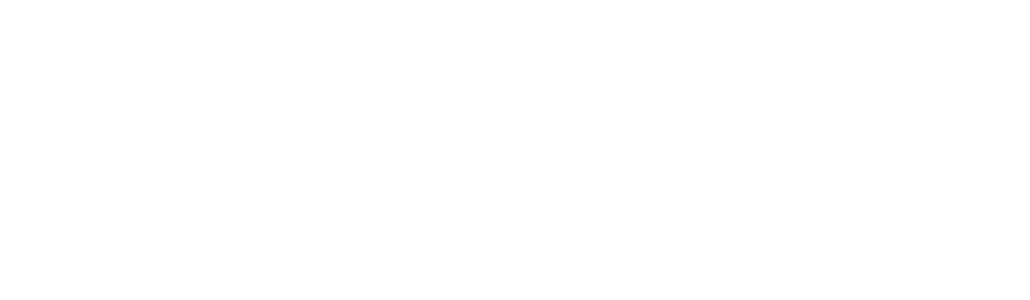
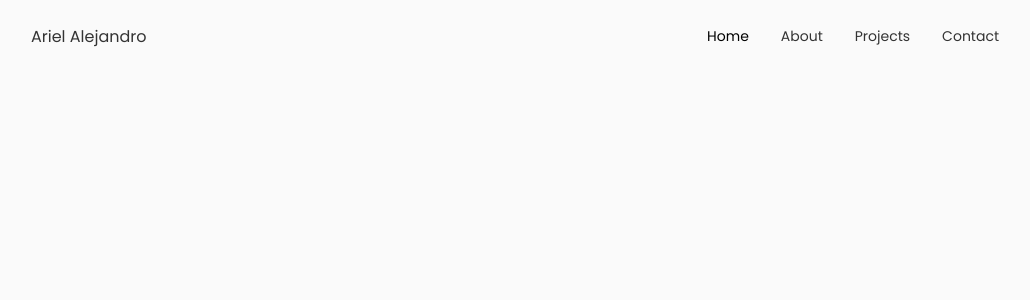
Before and after one commit to lobato-code/portfolio_v2, a React (Create React App) app: page / in a window 1280 px wide. Shown: the top 300 px of the page, without its empty margins (125-1155 px from the left). Built offline with nearby package versions, Linux system fonts and the light colour scheme.

Commit message:
Navigation working

```diff
--- a/package.json
+++ b/package.json
@@ -8,6 +8,7 @@
     "@testing-library/user-event": "^13.5.0",
     "react": "^18.2.0",
     "react-dom": "^18.2.0",
+    "react-icons": "^4.10.1",
     "react-scripts": "5.0.1",
     "web-vitals": "^2.1.4"
   },
--- a/src/App.css
+++ b/src/App.css
@@ -4,30 +4,30 @@
 
 /* ========================= CSS VARIBLES ========================= */
 
-:root{
-    --header-heigth :3em;
+:root {
+  --header-height: 3rem;
 
   /* ============= Colors ============ */
   /* Color mode HSL(hue,saturation, lightness */
-    --hue:0%;
-    --sat:0%:
-    --title-color: hsl(var(--hue), var(--sat),20%);
-    --title-color-dark: hsl(var(--hue), var(--sat),0%);
-    --text-color: hsl(var(--hue), var(--sat),46%);
-    --body-color:hsl(var(--hue), var(--sat),98%);
+  --hue: 0;
+  --sat: 0%;
+  --title-color: hsl(var(--hue), var(--sat), 20%);
+  --title-color-dark: hsl(var(--hue), var(--sat), 0%);
+  --text-color: hsl(var(--hue), var(--sat), 46%);
+  --body-color: hsl(var(--hue), var(--sat), 98%);
   --container-color: #fff;
 
   /* ============= Font and typography ============ */
-    --body-font: 'Poppins', sans-serif;
+  --body-font: "Poppins", sans-serif;
   /* .5rem =8px | 1rem=16px */
   --big-font-size: 3.5rem;
   --h1-font-size: 2.25rem;
   --h2-font-size: 1.5rem;
   --h3-font-size: 1.25rem;
-    --normal-font-size:1rem;
-    --small-font-size:0.875rem;
-    --smaller-font-size:0.813rem;
-    --tiny-font-size:0.625rem;
+  --normal-font-size: 1rem;
+  --small-font-size: 0.875rem;
+  --smaller-font-size: 0.813rem;
+  --tiny-font-size: 0.625rem;
 
   /* ============= Font weight ============ */
   --font-normal: 400;
@@ -35,40 +35,38 @@
   --font-semi-bold: 600;
 
   /* ============= Margenes Bottom ============ */
-    --mb-0-25:0.25rem;
-    --mb-0-5:0.5rem;
-    --mb-0-75:0.75rem;
-    --mb-1:1rem;
-    --mb-1-5:1.5rem;
-    --mb-2:2rem;
-    --mb-2-5:2.5rem;
-    --mb-3:3rem;
+  --mb-0-25: 0.25rem;
+  --mb-0-5: 0.5rem;
+  --mb-0-75: 0.75rem;
+  --mb-1: 1rem;
+  --mb-1-5: 1.5rem;
+  --mb-2: 2rem;
+  --mb-2-5: 2.5rem;
+  --mb-3: 3rem;
 
   /* ============= z index ============ */
-    --z-tooltip:10;
-    --z-fixed:100;
-    --z-modal:1000;
-
+  --z-tooltip: 10;
+  --z-fixed: 100;
+  --z-modal: 1000;
 }
 
 /* Responsive typography */
 
-@media screen and(max-width: 992px){
-    :root{
-        --big-font-size:2.75rem;
-        --h1-font-size:1.5rem;
-        --h2-font-size:1.25rem;
-        --h3-font-size:1rem;
-        --normal-font-size:0.938rem;
-        --small-font-size:0.813rem;
-        --smaller-font-size:0.75rem;
-
+@media screen and(max-width: 992px) {
+  :root {
+    --big-font-size: 2.75rem;
+    --h1-font-size: 1.5rem;
+    --h2-font-size: 1.25rem;
+    --h3-font-size: 1rem;
+    --normal-font-size: 0.938rem;
+    --small-font-size: 0.813rem;
+    --smaller-font-size: 0.75rem;
   }
 }
 
 /* ========================= BASE ========================= */
 
-*{
+* {
   box-sizing: border-box;
   margin: 0;
   padding: 0;
@@ -77,88 +75,83 @@
 body,
 button,
 input,
-textarea{
+textarea {
   font-family: var(--body-font);
   font-size: var(--normal-font-size);
 }
 
-body{
+body {
   background-color: var(--body-color);
   color: var(--text-color);
 }
 
-h1,h2,h3{
+h1,
+h2,
+h3 {
   color: var(--title-color-dark);
   font-weight: var(--font-semi-bold);
 }
 
-ul{
+ul {
   list-style: none;
 }
 
-a{
+a {
   text-decoration: none;
 }
 
-
-button{
+button {
   cursor: pointer;
   border: none;
   outline: none;
 }
 
-img{
+img {
   max-width: 100%;
   height: auto;
 }
 
 /* ========================= REUSABLE CSS CLASES ========================= */
 
-.section{
+.section {
   padding: 6rem 0 2rem;
-
 }
 
-.section_title{
+.section_title {
   font-size: var(--h1-font-size);
   color: var(--title-color);
 }
 
-.section_subtitle{
+.section_subtitle {
   display: block;
   font-size: var(--small-font-size);
   margin-bottom: 4rem;
 }
 
 .section_title,
-.section_subtitle{
+.section_subtitle {
   text-align: center;
 }
 
-
-
-
 /* ========================= LAYOUT ========================= */
 
-.container{
+.container {
   max-width: 968px;
   margin-left: auto;
-
   margin-right: auto;
-
 }
 
-.grid{
+.grid {
   display: grid;
   gap: 1.5rem;
 }
 
-.flex{
+.flex {
   display: flex;
 }
 /* ========================= BUTTONS ========================= */
 
-.button{
+.button {
   display: inline-block;
   background-color: var(--title-color);
   color: var(--container-color);
@@ -167,40 +160,39 @@
   font-weight: var(--font-medium);
 }
 
-.button:hover{
+.button:hover {
   background-color: var(--title-color-dark);
-
 }
 
-.button_icon{
+.button_icon {
   margin-left: var(--mb-0-5);
-
 }
 
-.button--flex{
+.button--flex {
   display: inline-flex;
   align-items: center;
-
 }
-
-
 
 /* ========================= BREAKPOINTS ========================= */
 
 /* For large devices */
-@media screen and (max-width: 992px){
-
+@media screen and (max-width: 992px) {
+  .container {
+    margin-left: var(--mb-1-5);
+    margin-right: var(--mb-1-5);
+  }
 }
 
 /* For medium devices */
-@media screen and (max-width: 768px){
-
+@media screen and (max-width: 768px) {
 }
 
-@media screen and (max-width: 576px){
-
+@media screen and (max-width: 576px) {
 }
 /* For small devices */
-@media screen and (max-width: 350px){
-
+@media screen and (max-width: 350px) {
+  .container {
+    margin-left: var(--mb-1);
+    margin-right: var(--mb-1);
   }
+}
--- a/src/App.js
+++ b/src/App.js
@@ -1,7 +1,12 @@
 import "./App.css";
+import Header from "./components/header/Header";
 
 const App = () => {
-  return <div></div>;
+  return (
+    <>
+      <Header />
+    </>
+  );
 };
 
 export default App;
--- /dev/null
+++ b/src/components/header/Header.js
@@ -0,0 +1,59 @@
+import { useState } from "react";
+import "./header.css";
+import {
+  FaBars,
+  FaBuffer,
+  FaChevronDown,
+  FaHome,
+  FaTimes,
+  FaUserAlt,
+} from "react-icons/fa";
+import { VscSend } from "react-icons/vsc";
+function Header() {
+  const [open, setOpen] = useState(false);
+  return (
+    <header className="header">
+      <nav className="nav container">
+        <a href="index.html" className="nav__logo">
+          Ariel Alejandro
+        </a>
+        <div className={open ? "nav__menu show-menu" : "nav__menu"}>
+          <ul className="nav__list grid">
+            <li className="nav__item">
+              <a className="nav__link active-link" href="#home">
+                <FaHome className="nav__icon" />
+                Home
+              </a>
+            </li>
+            <li className="nav__item">
+              <a className="nav__link" href="#about">
+                <FaUserAlt className="nav__icon" />
+                About
+              </a>
+            </li>
+            <li className="nav__item">
+              <a className="nav__link" href="#projects">
+                <FaBuffer className="nav__icon" />
+                Projects
+              </a>
+            </li>
+            <li className="nav__item">
+              <a className="nav__link" href="#contact">
+                <VscSend className="nav__icon" />
+                Contact
+              </a>
+            </li>
+          </ul>
+          <div className="nav__close" onClick={() => setOpen(!open)}>
+            <FaChevronDown />
+          </div>
+        </div>
+        <div className="nav__toggle" onClick={() => setOpen(!open)}>
+          <FaBars />
+        </div>
+      </nav>
+    </header>
+  );
+}
+
+export default Header;
--- /dev/null
+++ b/src/components/header/header.css
@@ -0,0 +1,120 @@
+.header {
+  width: 100%;
+  position: fixed;
+  left: 0;
+  top: 0;
+  z-index: var(--z-fixed);
+  background-color: var(--body-color);
+}
+
+.nav {
+  height: calc(var(--header-height) + 1.5rem);
+  display: flex;
+  justify-content: space-between;
+  align-items: center;
+  column-gap: 1rem;
+}
+
+.nav__logo,
+.nav__toggle {
+  color: var(--title-color);
+  font-weight: var(--font-medium);
+}
+
+.nav__list {
+  display: flex;
+  column-gap: 2rem;
+}
+
+.nav__link {
+  display: flex;
+  flex-direction: column;
+  align-items: center;
+  font-size: var(--small-font-size);
+  color: var(--title-color);
+  font-weight: var(--font-medium);
+  transition: 0.3s;
+}
+
+.nav__icon,
+.nav__close,
+.nav__toggle {
+  display: none;
+}
+
+.active-link,
+.nav__link:hover {
+  color: var(--title-color-dark);
+}
+
+/* ========================= BREAKPOINTS ========================= */
+@media screen and (max-width: 768px) {
+  .header {
+    top: initial;
+    bottom: 0;
+  }
+
+  .nav {
+    height: var(--header-height);
+  }
+
+  .nav__menu {
+    position: fixed;
+    bottom: -40%;
+    left: 0;
+    width: 100%;
+    background-color: var(--body-color);
+    padding: 2rem 1.5rem 4rem;
+    box-shadow: 0px -1px 4px rgba(0, 0, 0, 0.15);
+    border-radius: 1.5rem 1.5rem 0 0;
+    transition: 0.3s;
+  }
+
+  .show-menu {
+    bottom: 0;
+  }
+
+  .nav__list {
+    display: grid;
+    grid-template-columns: repeat(4, 1fr);
+    gap: 2rem;
+  }
+
+  .nav__icon {
+    font-size: 1.2rem;
+  }
+
+  .nav__toggle {
+    font-size: 1.1rem;
+    cursor: pointer;
+  }
+
+  .nav__close {
+    position: absolute;
+    right: 1.3rem;
+    bottom: 0.5rem;
+    font-size: 1.5rem;
+    cursor: pointer;
+    color: var(--title-color);
+  }
+
+  .nav__close:hover {
+    color: var(--title-color-dark);
+  }
+
+  .nav__icon,
+  .nav__close,
+  .nav__toggle {
+    display: block;
+  }
+}
+
+@media screen and (max-width: 350px) {
+  .nav__menu {
+    padding: 2rem 0.25rem 4rem;
+  }
+
+  .nav__list {
+    gap: 0;
+  }
+}
```
Also changed, not shown: 2 other files (tests, documents, lock files or other folders). Lines whose indentation alone changed are shown as unchanged.
